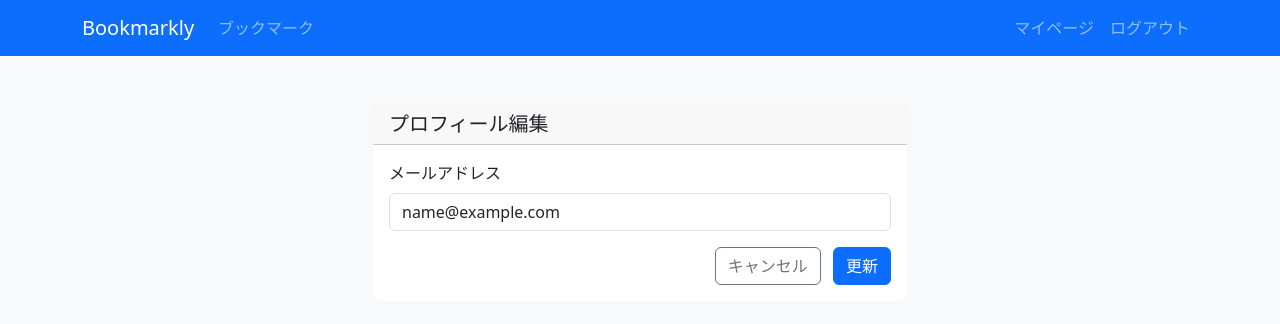
After one commit to ttaarroo77/test03_bookmarkly, a Rails app: page /profile/edit in a window 1280 px wide. The commit adds this page. Shown: the top 324 px of the page. Run offline with Rails 7, Linux system fonts and the light colour scheme; the visitor is signed in with stand-in values (Sample User, id 1); style sheets or scripts are compiled from the project's sources; some libraries are stand-ins or nearby versions.

Commit message:
feat: マイページ機能のビュー実装 - マイページ（プロフィール表示）の作成 - プロフィール編集画面の作成 - ナビゲーションバーにマイページリンクを追加

```diff
--- a/app/views/shared/_navbar.html.erb
+++ b/app/views/shared/_navbar.html.erb
@@ -1,6 +1,6 @@
 <nav class="navbar navbar-expand-lg navbar-dark bg-primary">
   <div class="container">
-    <%= link_to "Bookmarkly", root_path, class: "navbar-brand" %>
+    <a class="navbar-brand" href="/">Bookmarkly</a>
 
     <button class="navbar-toggler" type="button" data-bs-toggle="collapse" data-bs-target="#navbarNav">
       <span class="navbar-toggler-icon"></span>
@@ -10,29 +10,18 @@
       <ul class="navbar-nav me-auto">
         <% if user_signed_in? %>
           <li class="nav-item">
-            <%= link_to "ブックマーク一覧", bookmarks_path, class: "nav-link" %>
-          </li>
-          <li class="nav-item">
-            <%= link_to "新規ブックマーク", new_bookmark_path, class: "nav-link" %>
+            <%= link_to "ブックマーク", bookmarks_path, class: "nav-link" %>
           </li>
         <% end %>
       </ul>
 
       <ul class="navbar-nav">
         <% if user_signed_in? %>
-          <li class="nav-item dropdown">
-            <a class="nav-link dropdown-toggle" href="#" id="navbarDropdown" role="button" data-bs-toggle="dropdown">
-              <%= current_user.email %>
-            </a>
-            <ul class="dropdown-menu dropdown-menu-end">
-              <li>
-                <%= link_to "アカウント設定", edit_user_registration_path, class: "dropdown-item" %>
-              </li>
-              <li><hr class="dropdown-divider"></li>
-              <li>
-                <%= button_to "ログアウト", destroy_user_session_path, method: :delete, class: "dropdown-item" %>
-              </li>
-            </ul>
+          <li class="nav-item">
+            <%= link_to "マイページ", profile_path, class: "nav-link" %>
+          </li>
+          <li class="nav-item">
+            <%= button_to "ログアウト", destroy_user_session_path, method: :delete, class: "btn btn-link nav-link" %>
           </li>
         <% else %>
           <li class="nav-item">
--- /dev/null
+++ b/app/views/users/edit.html.erb
@@ -0,0 +1,24 @@
+<div class="container py-4">
+  <div class="row justify-content-center">
+    <div class="col-md-6">
+      <div class="card">
+        <div class="card-header">
+          <h2 class="card-title h5 mb-0">プロフィール編集</h2>
+        </div>
+        <div class="card-body">
+          <%= form_with(model: @user, url: profile_path, method: :patch) do |f| %>
+            <div class="mb-3">
+              <%= f.label :email, "メールアドレス", class: "form-label" %>
+              <%= f.email_field :email, class: "form-control" %>
+            </div>
+
+            <div class="text-end">
+              <%= link_to "キャンセル", profile_path, class: "btn btn-outline-secondary me-2" %>
+              <%= f.submit "更新", class: "btn btn-primary" %>
+            </div>
+          <% end %>
+        </div>
+      </div>
+    </div>
+  </div>
+</div>
```
Also changed, not shown: app/views/users/show.html.erb (added, +31 -0 lines).
